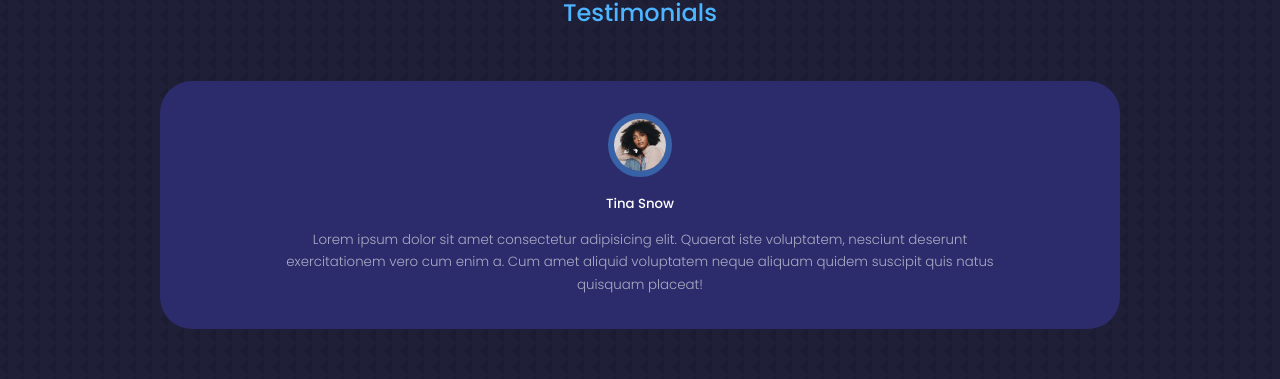
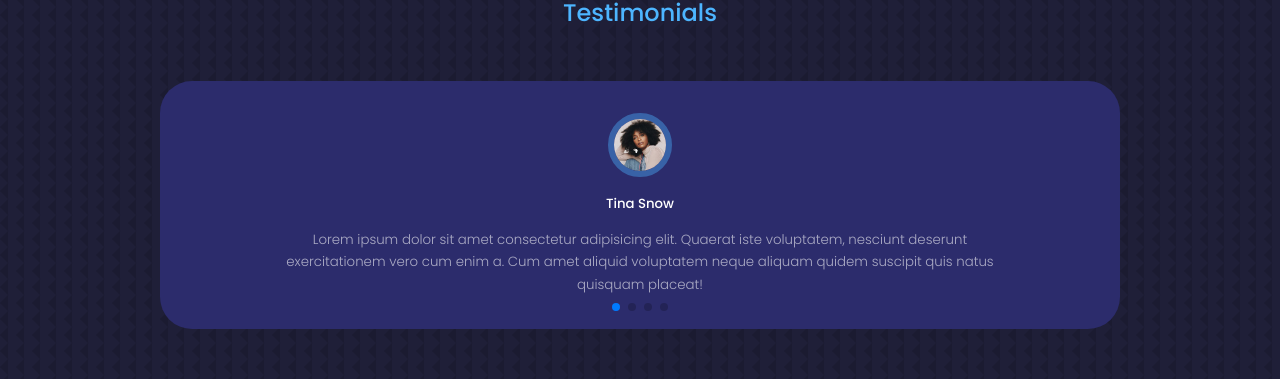
Before and after one commit to Lukmon492/Portfolio-project, a React (Vite) app in the folder New-portfolio/: page / in a window 1280 px wide. Shown: the part 4793-5172 px from the top of the page. Built offline with nearby package versions, Linux system fonts and the light colour scheme.

Commit message:
swiperjs implemented

```diff
--- a/New-portfolio/src/components/testimonials/Testimonials.jsx
+++ b/New-portfolio/src/components/testimonials/Testimonials.jsx
@@ -47,7 +47,14 @@ const Testimonials = () => {
       <h5>Review from clients</h5>
       <h2>Testimonials</h2>
 
-      <Swiper className="container testimonials__container">
+      <Swiper
+        className="container testimonials__container"
+        // install Swiper modules
+        modules={[Pagination]}
+        spaceBetween={40}
+        slidesPerView={1}
+        pagination={{ clickable: true }}
+      >
         {data.map(({ avatar, name, review }, index) => {
           return (
             <SwiperSlide key={index} className="testimonial">
```
